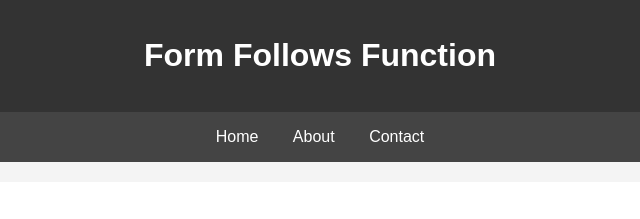
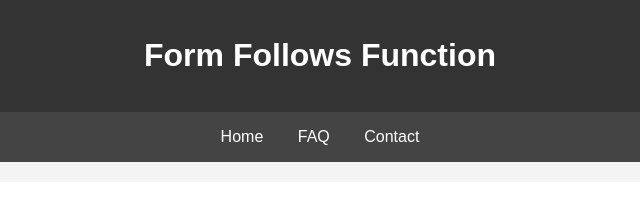
Before and after one commit to ddyadko/ddyadko.github.io, a plain HTML site: page index.html in a window 1280 px wide. Shown: the top 219 px of the page, 320-960 px from the left. Drawn offline with Linux system fonts and the light colour scheme.

Commit message:
Update index.html

```diff
--- a/index.html
+++ b/index.html
@@ -64,7 +64,7 @@
     <nav>
         <div class="container">
             <a href="#">Home</a>
-            <a href="faq.html">About</a>
+            <a href="faq.html">FAQ</a>
             <a href="#">Contact</a>
         </div>
     </nav>
```
